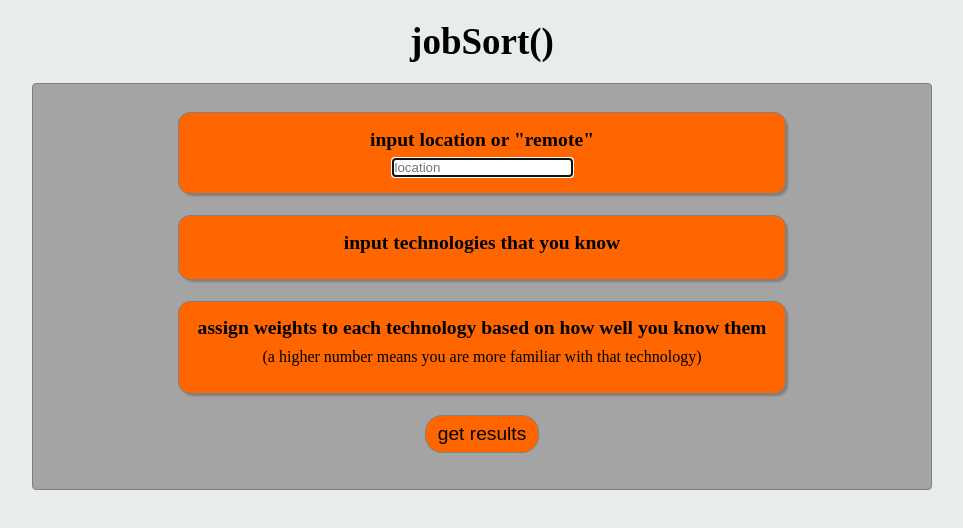
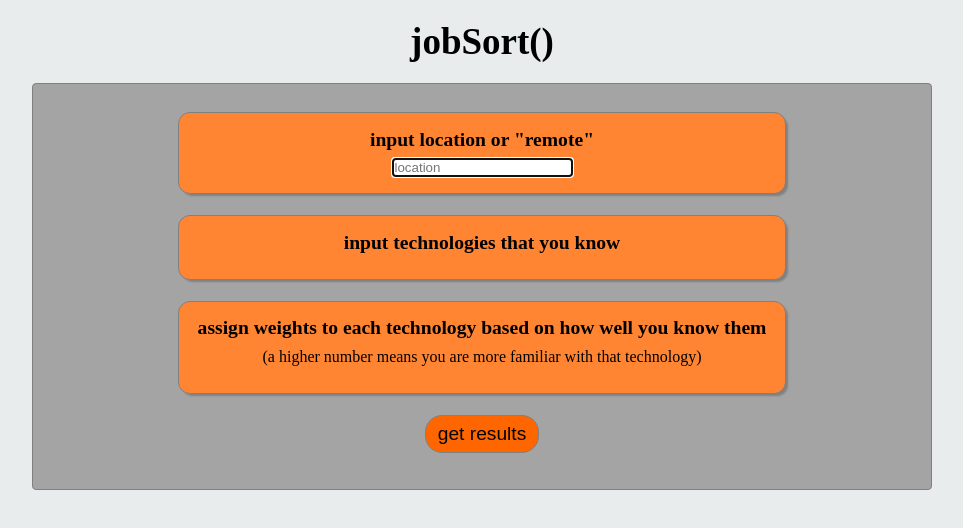
Before and after one commit to austintackaberry/jobsort, a React app in the folder react-backend/client/: page / in a window 1280 px wide. Shown: the top 528 px of the page, without its empty margins (158-1121 px from the left). Built offline with nearby package versions, Linux system fonts and the light colour scheme.

Commit message:
Changed orange color to be less intense

```diff
--- a/react-backend/client/src/App.css
+++ b/react-backend/client/src/App.css
@@ -42,7 +42,7 @@ h1 {
   padding: calc(3.5px + 1.5vmin);
   padding-bottom: calc(5px + 1.6vmin);
   margin: calc(5px + 2vmin);
-  background-color: rgb(255, 102, 0);
+  background-color: #ff8533;
   box-shadow: 3px 3px 2px -1px rgb(128, 128, 128);
 }
 
```
